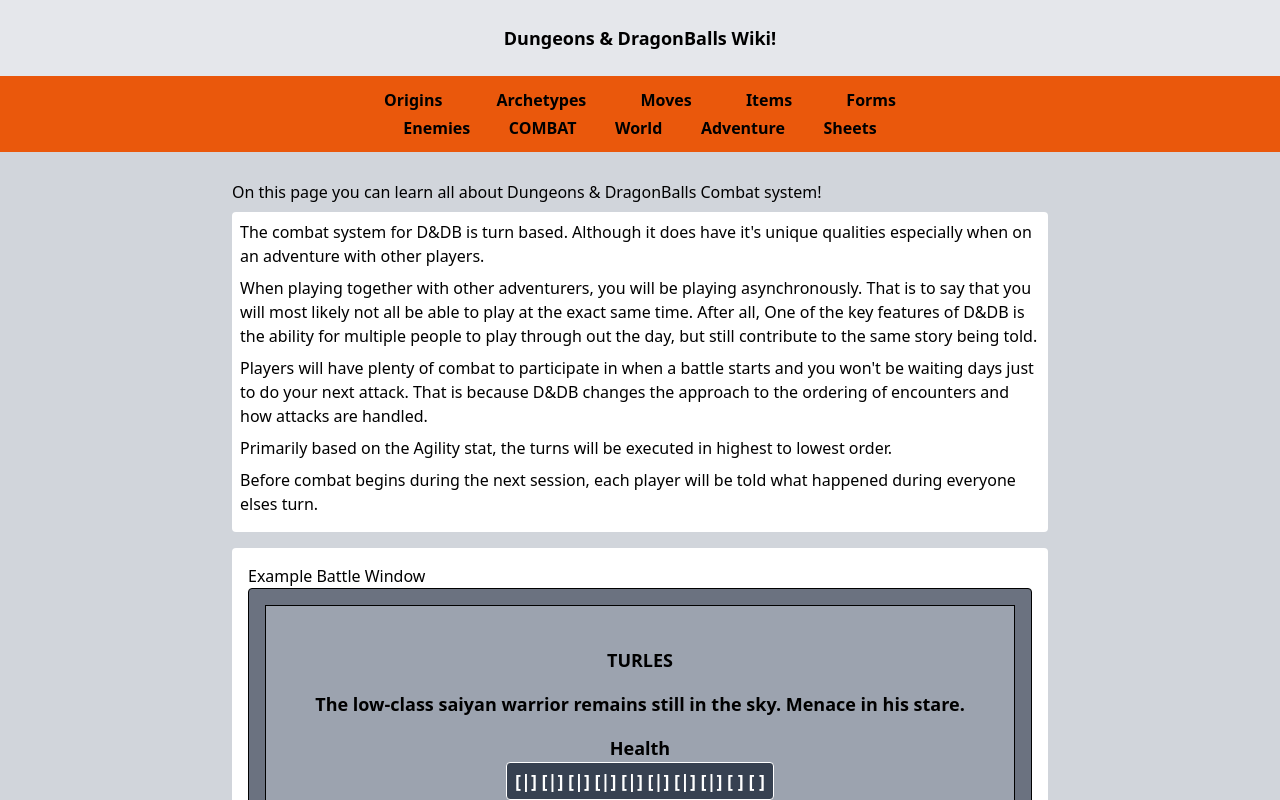
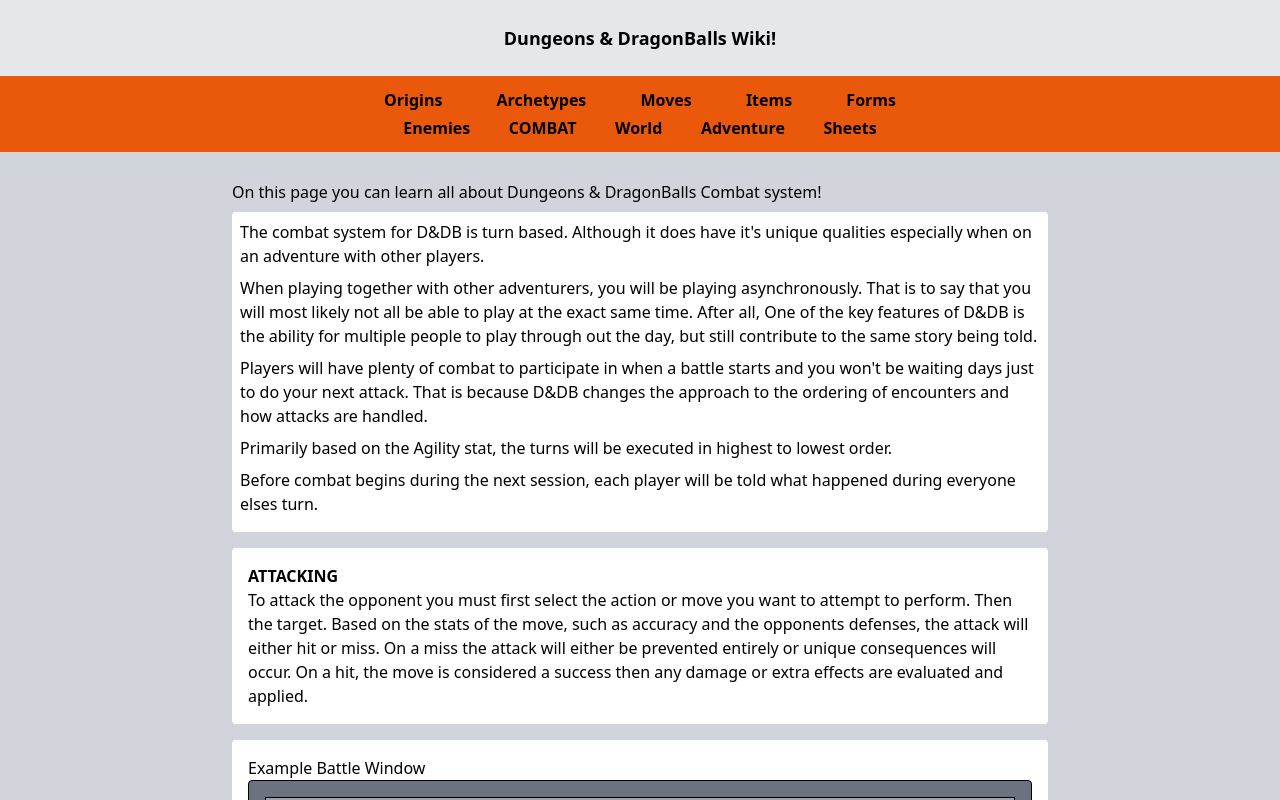
Before and after one commit to KylePep/ddbwiki, a Next.js app: page /combat in a window 1280 px wide. Shown: the top 800 px of the page. Built offline with nearby package versions, Linux system fonts and the light colour scheme.

Commit message:
Added content to combat page

```diff
--- a/app/combat/page.tsx
+++ b/app/combat/page.tsx
@@ -20,6 +20,10 @@ export default function page() {
         <p className='my-2'>
           Before combat begins during the next session, each player will be told what happened during everyone elses turn.
         </p>
+      </div>
+      <div className='my-4 bg-white rounded p-4'>
+          <p className='font-bold'>ATTACKING</p>
+          <p>To attack the opponent you must first select the action or move you want to attempt to perform. Then the target. Based on the stats of the move, such as accuracy and the opponents defenses, the attack will either hit or miss. On a miss the attack will either be prevented entirely or unique consequences will occur. On a hit, the move is considered a success then any damage or extra effects are evaluated and applied.</p>
       </div>
       <div className='my-4 bg-white rounded p-4'>
         <p>Example Battle Window</p>
```
